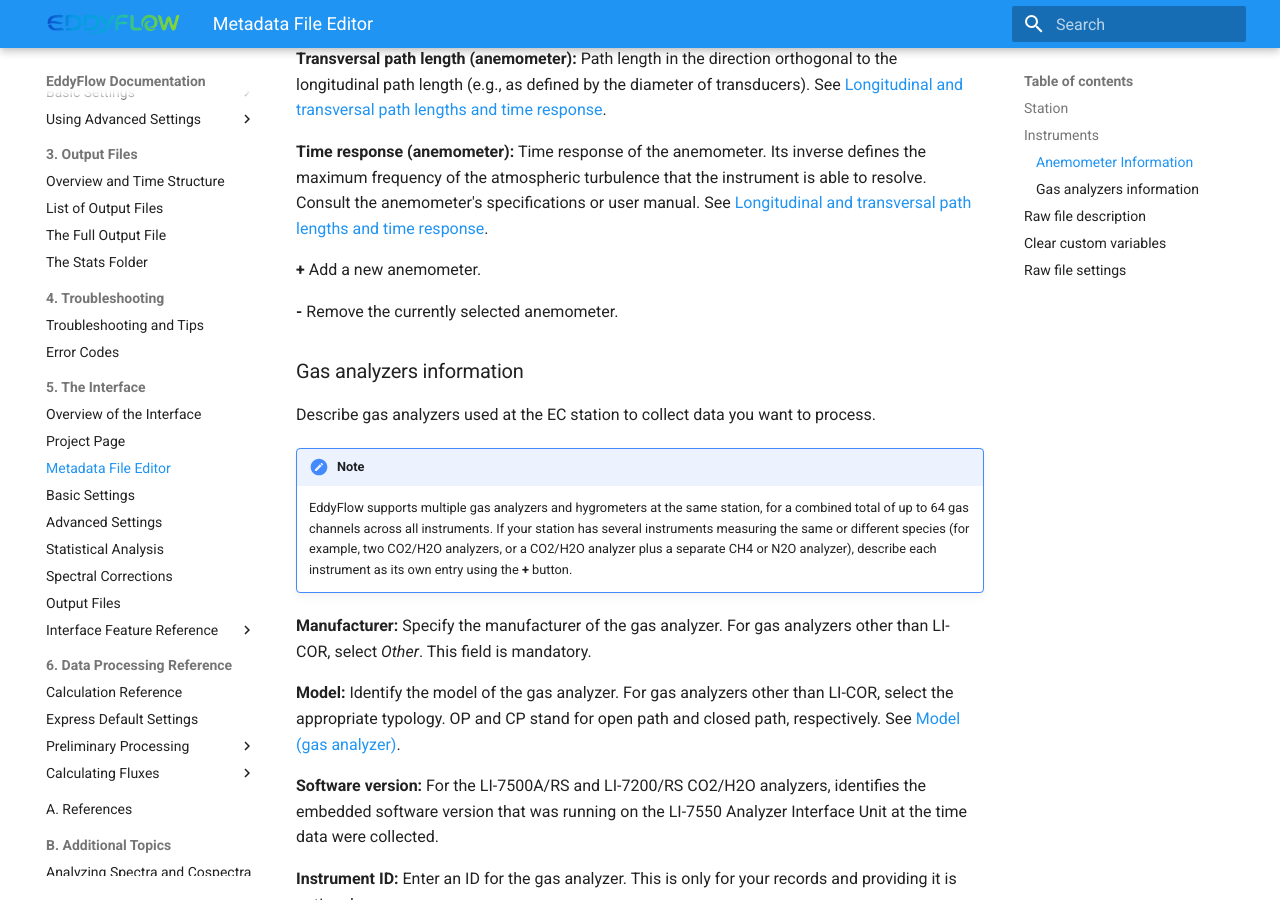
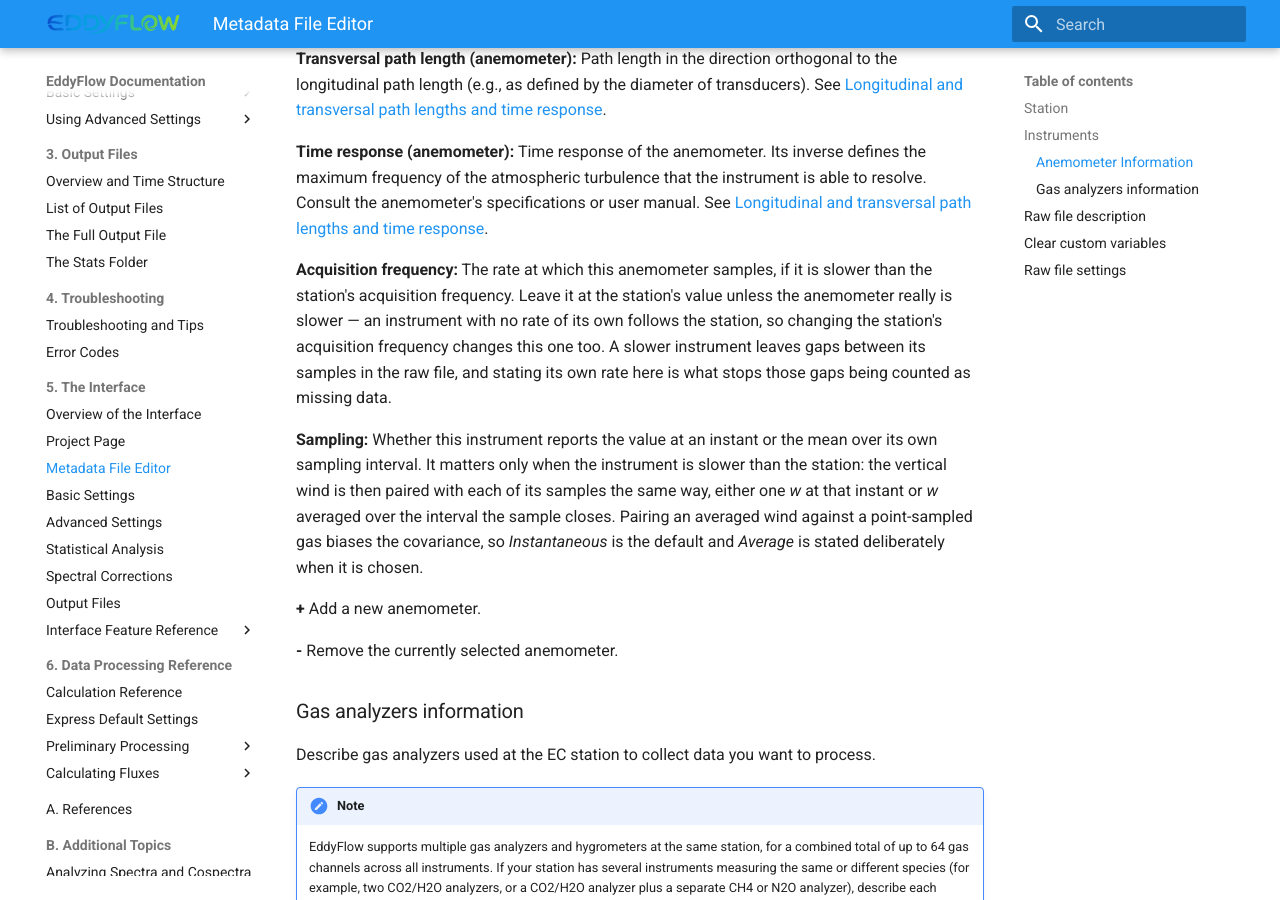
Before and after one commit to kebasaa/eddyflow-documentation, an MkDocs documentation site: the page built from docs/topics/metadata-file-editor.md, in a window 1280 px wide and 900 px high, scrolled down 3654 px. Built offline with MkDocs 1.6.1 and Material for MkDocs 9.7.7, drawn with Linux system fonts in a browser that asks for light colours; some of the changed text lies outside the part shown.

Commit message:
Document the per-instrument acquisition frequency and sampling fields
The recaptured Instruments tab screenshot, taken from the four-gas
Laegern project with two analysers, shows two fields at the bottom of
every anemometer and gas analyzer column that neither metadata editor
page documented: Acquisition frequency and Sampling.

Both matter specifically for a multi-instrument station where not every
sensor runs at the station's own rate: Acquisition frequency lets a
slower instrument state its true sampling rate, so the gaps between its
samples are not mistaken for missing data, and it follows the station's
own rate automatically until it is set. Sampling states whether that
instrument reports an instantaneous reading or the mean over its
sampling interval, which only matters once it is slower than the
station - the vertical wind then has to be paired against either a
single instant or an averaged interval consistently, and getting this
wrong biases the covariance. Text is taken from the fields' own tooltips
in anem_tableview.cpp and irga_tableview.cpp.

Added to both the anemometer and gas analyzer sections of the field
reference, and as a brief step in the shorter walkthrough page.

```diff
--- a/docs/topics/metadata-file-editor.md
+++ b/docs/topics/metadata-file-editor.md
@@ -75,6 +75,10 @@
 
 **Time response (anemometer):** Time response of the anemometer. Its inverse defines the maximum frequency of the atmospheric turbulence that the instrument is able to resolve. Consult the anemometer's specifications or user manual. See [Longitudinal and transversal path lengths and time response](longitude-transverse-pathlengths.md#top).
 
+**Acquisition frequency:** The rate at which this anemometer samples, if it is slower than the station's acquisition frequency. Leave it at the station's value unless the anemometer really is slower — an instrument with no rate of its own follows the station, so changing the station's acquisition frequency changes this one too. A slower instrument leaves gaps between its samples in the raw file, and stating its own rate here is what stops those gaps being counted as missing data.
+
+**Sampling:** Whether this instrument reports the value at an instant or the mean over its own sampling interval. It matters only when the instrument is slower than the station: the vertical wind is then paired with each of its samples the same way, either one *w* at that instant or *w* averaged over the interval the sample closes. Pairing an averaged wind against a point-sampled gas biases the covariance, so *Instantaneous* is the default and *Average* is stated deliberately when it is chosen.
+
 **+** Add a new anemometer.
 
 **-** Remove the currently selected anemometer.
@@ -118,6 +122,10 @@
 **Extinction coefficient of water, Kw:** In Krypton or Lyman-α hygrometers, the extinction coefficients for water vapor, associated with the third-order Taylor expansion of the Lambert–Beer law around reference conditions ([van Dijk et al. 2003](references.md#vanDijk)).
 
 **Extinction coefficient of oxygen Ko:** In Krypton or Lyman-α hygrometers, the extinction coefficients for oxygen, associated with the third-order Taylor expansion of the Lambert–Beer law around reference conditions ([van Dijk et al. 2003](references.md#vanDijk)).
+
+**Acquisition frequency:** The rate at which this gas analyzer samples, if it is slower than the station's acquisition frequency. Leave it at the station's value unless the analyzer really is slower — an instrument with no rate of its own follows the station, so changing the station's acquisition frequency changes this one too. A slower instrument leaves gaps between its samples in the raw file, and stating its own rate here is what stops those gaps being counted as missing data.
+
+**Sampling:** Whether this instrument reports the value at an instant or the mean over its own sampling interval. It matters only when the instrument is slower than the station: the vertical wind is then paired with each of its samples the same way, either one *w* at that instant or *w* averaged over the interval the sample closes. Pairing an averaged wind against a point-sampled gas biases the covariance, so *Instantaneous* is the default and *Average* is stated deliberately when it is chosen.
 
 **+** Add another gas analyzer.
 
```
Also changed, not shown: docs/topics/metadata-file-editor-using.md (+2 -0 lines).
